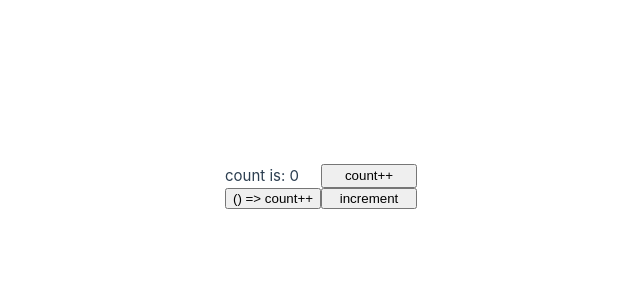
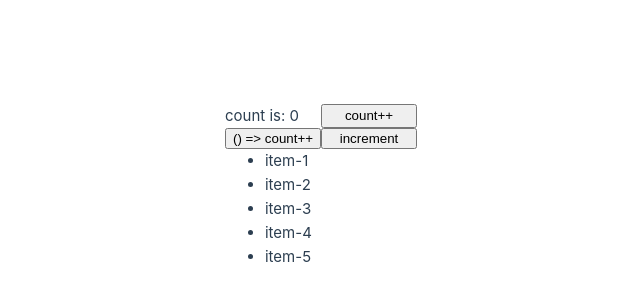
Before and after one commit to kitta65/poc-vue, a Vue app: page / in a window 1280 px wide. Shown: the part 214-514 px from the top of the page, without its empty margins (319-959 px from the left). Built offline with nearby package versions, Linux system fonts and the light colour scheme; the HTML template or start-up script is replaced by a standard one.

Commit message:
add List.vue

```diff
--- a/package.json
+++ b/package.json
@@ -1,5 +1,5 @@
 {
-  "name": "recipe-vue",
+  "name": "poc-vue",
   "version": "0.0.0",
   "private": true,
   "type": "module",
--- a/src/App.vue
+++ b/src/App.vue
@@ -1,9 +1,11 @@
 <script setup lang="ts">
 import Counter from "./components/Counter.vue";
+import List from "./components/List.vue";
 </script>
 
 <template>
   <Counter />
+  <List />
 </template>
 
 <style scoped>
--- /dev/null
+++ b/src/components/List.vue
@@ -0,0 +1,7 @@
+<script setup lang="ts"></script>
+
+<template>
+  <ul>
+    <li v-for="n in 5" :key="n">item-{{ n }}</li>
+  </ul>
+</template>
```
